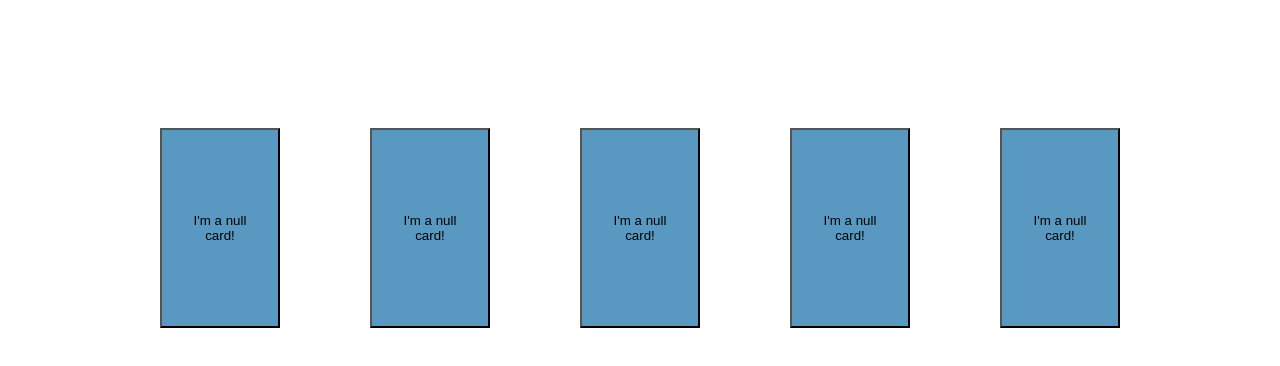
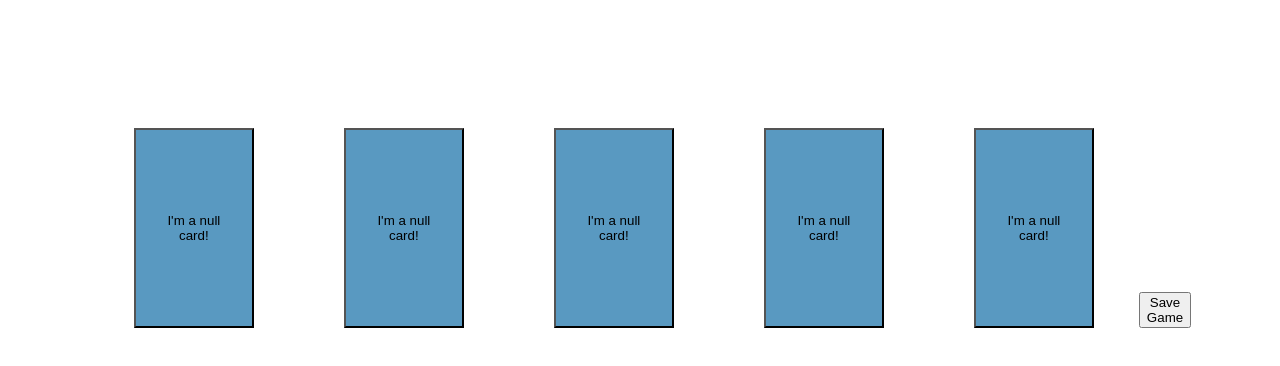
Before and after one commit to Rygel-XVI/redtech-client, a React (Create React App) app: page /pick5/1/play in a window 1280 px wide. Shown: the top 366 px of the page. Built offline with nearby package versions, Linux system fonts and the light colour scheme; no server answers.

Commit message:
added beginning of loading a saved game

```diff
--- a/src/App.css
+++ b/src/App.css
@@ -44,3 +44,10 @@
   width: 150px;
   background-color: #5999c1;
 }
+
+.save {
+  display: flex;
+  flex-direction: row;
+  align-self: flex-end;
+
+}
--- a/src/actions/decks.js
+++ b/src/actions/decks.js
@@ -34,25 +34,26 @@ export const drawCard = (deck, loc) =>{
   return {type: "DRAW_CARD", deck, loc}
 }
 
-//
-// export const updateRecipe = (recipe) => {
-//   let data = {
-//     method: 'PATCH',
-//     headers: {
-//       'Accept': 'application/json',
-//       'Content-Type': 'application/json',
-//     },
-//     body: JSON.stringify({ recipe })
-//   }
-//
-//   return dispatch => {
-//     fetch(baseUrl + "/" + recipe.id, data)
-//     .then(resp => resp.json())
-//     .then((recipe) => dispatch({ type: 'UPDATE_RECIPE', recipe }))
-//     .catch(err => console.log(err))
-//   }
-// }
-//
+
+export const updateDeck = (deck) => {
+  debugger;
+  let data = {
+    method: 'PATCH',
+    headers: {
+      'Accept': 'application/json',
+      'Content-Type': 'application/json',
+    },
+    body: JSON.stringify({ deck })
+  }
+
+  return dispatch => {
+    fetch(baseUrl + "/" + deck, data)
+    .then(resp => resp.json())
+    .then((recipe) => dispatch({ type: 'UPDATE_DECK', deck }))
+    .catch(err => console.log(err))
+  }
+}
+
 export const deleteDeck = (deck) => {
   let data = {
     method: 'DELETE',
@@ -63,7 +64,7 @@ export const deleteDeck = (deck) => {
   }
 
   return dispatch => {
-    fetch(baseUrl + "/" + deck, data)
+    fetch(baseUrl + "/" + deck.id, data)
     .then(resp => resp.json())
     .then((deck) => dispatch({ type: 'DELETE_DECK', deck }))
     .catch(err => console.log(err))
--- /dev/null
+++ b/src/components/SaveButton.js
@@ -0,0 +1,8 @@
+import React from 'react'
+
+const SaveButton = ({ saveGame, name }) => (
+  <div>
+    <button onClick={saveGame} name={name} >Save Game</button>
+  </div>
+)
+export default SaveButton
--- a/src/containers/PlayContainer.js
+++ b/src/containers/PlayContainer.js
@@ -1,9 +1,10 @@
 import React, { Component } from 'react';
 import { connect } from 'react-redux'
-import {drawCard} from '../actions/decks'
+import {drawCard, updateDeck} from '../actions/decks'
 
 
 import Card from '../components/Card'
+import SaveButton from '../components/SaveButton'
 
 class PlayContainer extends Component {
   constructor(props){
@@ -13,15 +14,19 @@ class PlayContainer extends Component {
       card2: null,
       card3: null,
       card4: null,
-      card5: null
+      card5: null,
     }
 
     this.handleClick = this.handleClick.bind(this)
+    this.saveGame = this.saveGame.bind(this)
+  }
+
+  saveGame(event) {
+    let deck = this.props.decks.filter(d => d.id === this.props.useDeckId)[0]
+    this.props.updateDeck(deck)
   }
 
   handleClick(event) {
-    debugger;
-    console.log(parseInt(event.target.name))
     let arrayLoc = parseInt(event.target.name)
     if (this.props.cards[arrayLoc] === null) {
       this.props.drawCard(this.props.deck, arrayLoc)
@@ -40,6 +45,10 @@ class PlayContainer extends Component {
       <Card handleClick={this.handleClick} card={this.props.cards[3]} name="3"/>
       <br />
       <Card handleClick={this.handleClick} card={this.props.cards[4]} name="4"/>
+      <br />
+        <div className="save">
+        <SaveButton saveGame={this.saveGame}/>
+        </div>
       </div>
     )
   }
@@ -54,4 +63,4 @@ const mapStateToProps = (state) => {
   }
 }
 
-export default connect(mapStateToProps, { drawCard }) (PlayContainer)
+export default connect(mapStateToProps, { drawCard, updateDeck }) (PlayContainer)
```
